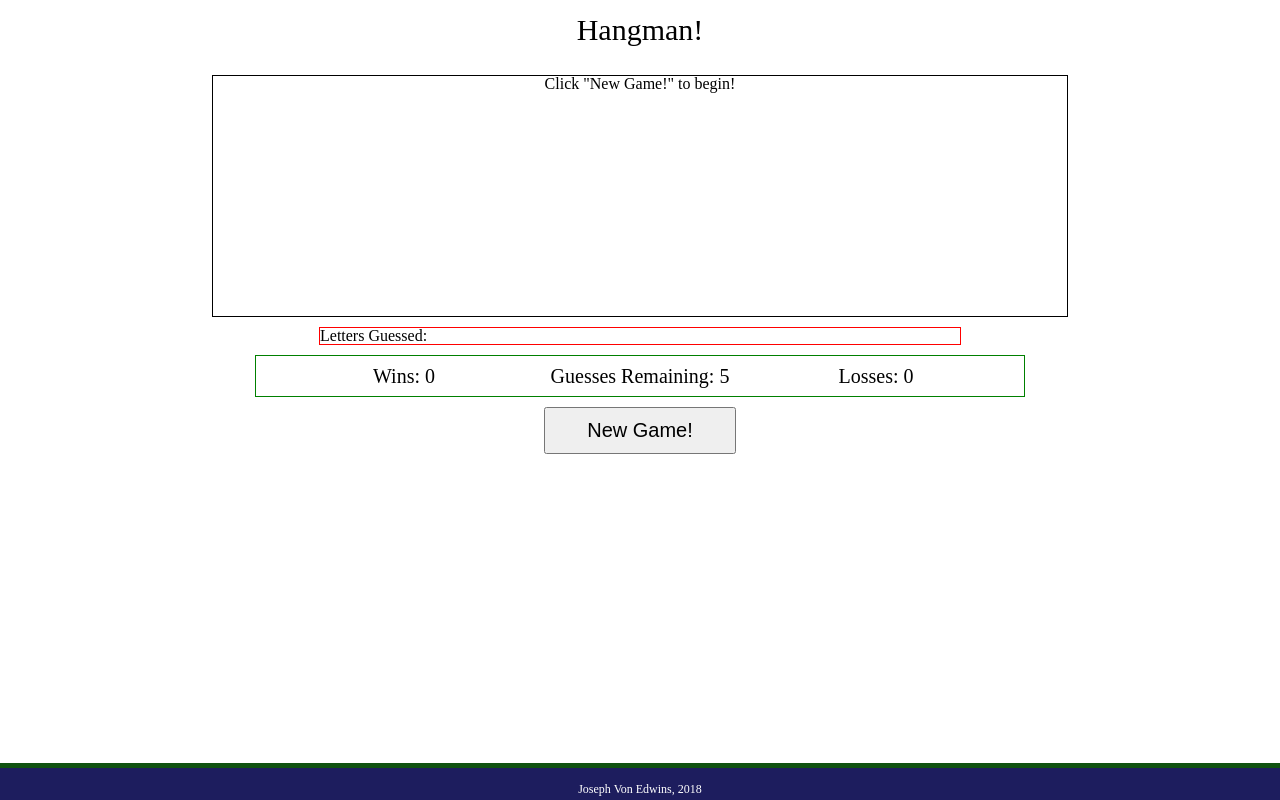
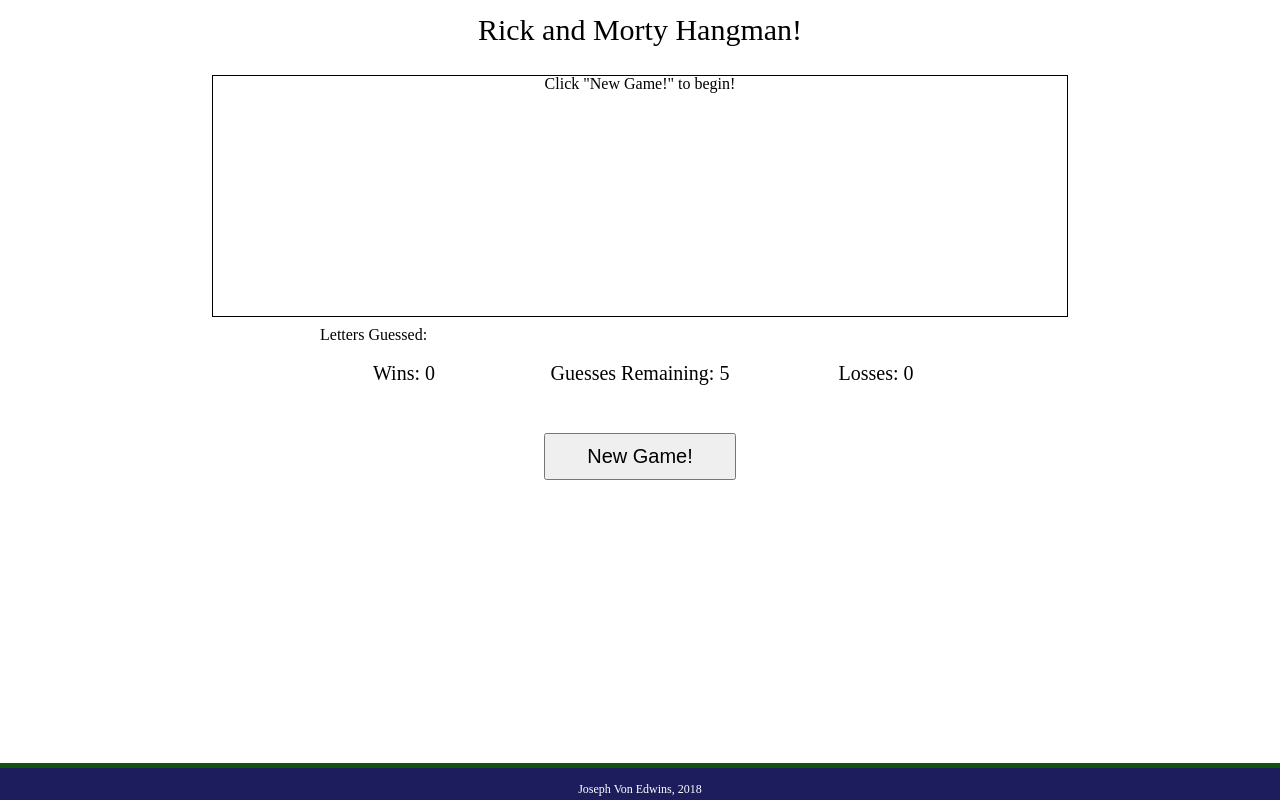
Before and after one commit to joeyvon2434/word-guess-game, a plain HTML site: page index.html in a window 1280 px wide. Drawn offline with Linux system fonts and the light colour scheme.

Commit message:
fix spacing of button

```diff
--- a/assets/css/style.css
+++ b/assets/css/style.css
@@ -55,7 +55,6 @@
     display: block;
     width: 50%;
     margin: 10px auto;
-    border: 1px solid red;
 }
 
 #guessedLettersBox div{
@@ -71,7 +70,6 @@
     width: 60%;
     margin: 10px auto;
     text-align: center;
-    border: 1px solid green;
 }
 
 #statsBox div {
@@ -85,8 +83,7 @@
 
 #newGameButton {
     display: block;
-    margin-left: auto;
-    margin-right: auto;
+    margin: 40px auto 20px auto;
     width: 15%;
     padding-top: 10px;
     padding-bottom: 10px;
--- a/index.html
+++ b/index.html
@@ -9,7 +9,7 @@
 
     <body>
         <div id="wrapper">
-            <h1 id="header">Hangman!</h1>
+            <h1 id="header">Rick and Morty Hangman!</h1>
             <div id="headerDisplacement"></div>
 
         <!--Use the dive gameBox below to do the animated changes associated with the game-->
```
